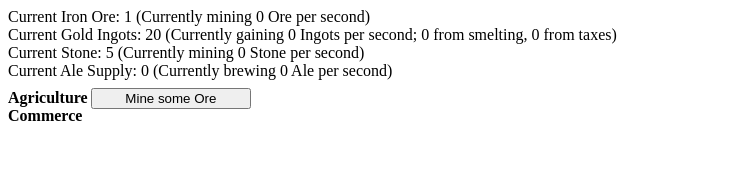
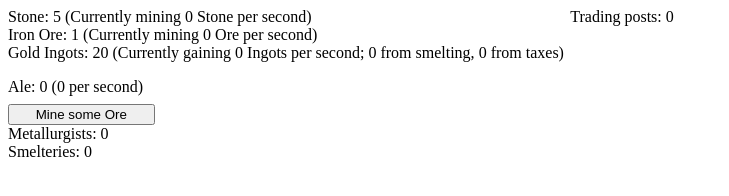
Before and after one commit to BookGolem/DwarfClicker, a plain HTML site: page index.html in a window 1280 px wide. Both pictures are taken after a click on the button "Mine some Ore". Shown: the whole page, without its empty margins (0-729 px from the left). Drawn offline with Linux system fonts and the light colour scheme.

Commit message:
Reorganised the layout of the game screen.

```diff
--- a/index.css
+++ b/index.css
@@ -1,13 +1,14 @@
-#resources{
-    padding-bottom: 0.5em;
+#masterLayout{
+    height:88%;
 }
 
 button{
-    width: 12em;
+    width: 11em;
 }
 
 .table{
     display:table;
+    padding-bottom: 0.5em;
 }
 
 .tr{
@@ -28,5 +29,5 @@ button{
 }
 
 .scrollOverflow{
-    overflow: scroll;
+    overflow-x: scroll;
 }
--- a/index.html
+++ b/index.html
@@ -6,93 +6,120 @@
         <link rel="stylesheet" type="text/css" href="index.css">
     </head>
     <body>
-        <div id="resources">
-            <div id="oreData">Current Iron Ore: <span id="oreNum">0</span> (Currently mining <span id="oreSpeed">0</span> Ore per second)</div>
-            <div id="ironData">Current Iron Ingots: <span id="ironIngotNum">0</span> (Currently smelting <span id="ironIngotSpeed">0</span> Ingots per second)</div>
-            <div id="goldData">Current Gold Ore: <span id="goldNum">0</span> (Currently mining <span id="goldSpeed">0</span> Gold per second)</div>
-            <div id="goldIngotData">
-                Current Gold Ingots: <span id="goldIngotNum">100</span>
+        <div id="masterLayout" class="table">
+            <div class="tr">
+                <div class="td">
+                    <div id="resources" class="table">
+                        <div class="tr">
+                            <div id="stoneData" class="td">Stone: <span id="stoneNum">0</span> (Currently mining <span id="stoneSpeed">0</span> Stone per second)</div>
+                            <div id="coalData" class="td">Coal: <span id="coalNum">0</span> (Currently mining <span id="coalSpeed">0</span> Coal per second)</div>
+                        </div>
+                        <div class="tr">
+                            <div id="oreData" class="td">Iron Ore: <span id="oreNum">0</span> (Currently mining <span id="oreSpeed">0</span> Ore per second)</div>
+                            <div id="ironData" class="td">Iron Ingots: <span id="ironIngotNum">0</span> (Currently smelting <span id="ironIngotSpeed">0</span> Ingots per second)</div>
+                        </div>
+                        <div class="tr">
+                            <div id="goldData" class="td">Gold Ore: <span id="goldNum">0</span> (Currently mining <span id="goldSpeed">0</span> Gold per second)</div>
+                            <div id="goldIngotData" class="td">
+                                Gold Ingots: <span id="goldIngotNum">100</span>
                                     (Currently gaining <span id="goldIngotSpeed">0</span> Ingots per second;
                                     <span id="smeltingGoldSpeed">0</span> from smelting, <span id="merchantGoldSpeed">0</span> from taxes)
                             </div>
-            <div id="stoneData">Current Stone: <span id="stoneNum">0</span> (Currently mining <span id="stoneSpeed">0</span> Stone per second)</div>
-            <div id="coalData">Current Coal: <span id="coalNum">0</span> (Currently mining <span id="coalSpeed">0</span> Coal per second)</div>
-            <div id="researchData">Currently researching at a rate of <span id="researchSpeed">0</span> per second</div>
-            <div id="popData">Current Population: <span id="popNum">0 / 0</span></div>
-            <div id="aleData">Current Ale Supply: <span id="aleNum">0</span> (Currently brewing <span id="aleProdSpeed">0</span> Ale per second)</div>
-            <div id="grainData">Current Grain Supply: <span id="grainNum">0</span> (Currently farming <span id="grainProdSpeed">0</span> Grain per second)</div>
                         </div>
-        <div class="table">
-            <div class="tr">
-                <div id="stats" class="td ">
-                    <div id="industrySector" class="stats">
-                        <b>Industry</b>
-                        <div id="minerData">Number of miners: <span id="numMiners">0</span></div>
-                        <div id="drillData">Number of steam drills: <span id="numDrills">0</span></div>
-                        <div id="metallurgistData">Number of metallurgists: <span id="numMetallurgists">0</span></div>
-                    </div>
-                    <div id="architectureSector">
-                        <b>Architecture</b>
-                        <div id="burrowData">Number of dwarf burrows: <span id="numBurrows">0</span></div>
-                        <div id="shedData">Number of drill sheds: <span id="numSheds">0</span></div>
-                        <div id="smelteryData">Number of smelteries: <span id="numSmelteries">0</span></div>
-                        <div id="traderData">Number of trading posts: <span id="numTraders">0</span></div>
-                        <div id="breweryData">Number of brewaries: <span id="numBrewaries">0</span></div>
-                        <div id="farmData">Number of farms: <span id="numFarms">0</span></div>
                     </div>
 
-                    <div id="agricultureSector">
-                        <b>Agriculture</b>
-                        <div id="brewsterData">Number of brewsters: <span id="numBrewsters">0 / 0</span></div>
-                        <div id="farmerData">Number of farmers: <span id="numFarmers">0 / 0</span></div>
+                    <div id="popSector" class="table">
+                        <div class="tr">
+                            <div class="td">
+                                <div id="popData" class="stats">Population: <span id="popNum">0 / 0</span></div>
+                                <div id="burrowData">Dwarf burrows: <span id="numBurrows">0</span></div>
                             </div>
-                    <div id="commerceSector">
-                        <b>Commerce</b>
-                        <div id="merchantData">Number of Merchants: <span id="numMerchants">0 / 0</span></div>
+                            <div class="td"><button id="buildBurrowButton" title="You'll need housing before you can recruit more dwarfs.">Construct Dwarf Burrow <br>(costs <span id="burrowCost">100</span> Stone)</button></div>
                         </div>
                     </div>
-                <div id="miningControls" class="td">
-                    <div><button id="mineButton" title="Get in there and mine some ore!">Mine some Ore</button></div>
-                    <div><button id="hireMinerButton" title="Hire a dwarf to mine ore for you.">Hire Dwarf Miner <br>(costs <span id="minerCost">10</span> Gold)</button></div>
-                    <div><button id="hireDrillButton" title="Construct a Steam Drill to bore for ore!">Hire Steam Drill Team
-                        <br>(costs <span id="drillCost">120</span> Gold)
-                        <br>(costs <span id="drillIronCost">500</span> Iron)</button></div>
-                    <div><button id="hireMetallurgistButton" title="Hire a dwarf to work the smeltery.">Hire Metallurgist <br>(costs <span id="metallurgistCost">50</span> Gold)</button></div>
+
+                    <div id="agricultureSector" class="table">
+                        <div class="tr">
+                            <div class="td">
+                                <div id="brewsterData">Brewsters: <span id="numBrewsters">0 / 0</span></div>
+                                <div id="breweryData">Brewaries: <span id="numBrewaries">0</span></div>
+                                <div id="aleData">Ale: <span id="aleNum">0</span> (<span id="aleProdSpeed">0</span> per second)</div>
                             </div>
-                <div id="buildingControls" class="td">
-                    <div><button id="buildBurrowButton" title="You'll need housing before you can recruit more dwarfs.">Construct Dwarf Burrow <br>(costs <span id="burrowCost">100</span> Stone)</button></div>
-                    <div><button id="buildShedButton" title="We need somewhere to build and store Steam Drills.">Construct Drill Shed <br>(costs <span id="shedCost">3000</span> Stone)</button></div>
-                    <div><button id="buildSmelteryButton" title="Time to turn ore into metal.">Construct Smeltery <br>(costs <span id="smelteryCost">2000</span> Stone)</button></div>
-                    <div><button id="buildTraderButton" title="Buy goods and set up trade deals.">Construct Trading Post <br>(costs <span id="traderCost">100</span> Stone)</button></div>
-                    <div><button id="buildBreweryButton" title="We'll make our own ale!">Construct Brewery <br>(costs <span id="breweryCost">2500</span> Stone)</button></div>
-                    <div><button id="buildFarmButton" title="Farming should take pressure off our merchants.">Construct Farm
+                            <div class="td"><button id="hireBrewsterButton" title="Get that brew brewin'!">Hire Brewster <br>(costs <span id="brewsterCost">75</span> Gold)</button></div>
+                            <div class="td"><button id="buildBreweryButton" title="We'll make our own ale!">Construct Brewery <br>(costs <span id="breweryCost">2500</span> Stone)</button></div>
+                            <div class="td">
+                                <div id="farmerData">Farmers: <span id="numFarmers">0 / 0</span></div>
+                                <div id="farmData">Farms: <span id="numFarms">0</span></div>
+                                <div id="grainData">Grain: <span id="grainNum">0</span> (<span id="grainProdSpeed">0</span> per second)</div>
+                            </div>
+                            <div class="td"><button id="hireFarmerButton" title="Get farming!">Hire Farmer <br>(costs <span id="farmerCost">40</span> Gold)</button></div>
+                            <div class="td"><button id="buildFarmButton" title="Farming should take pressure off our merchants.">Construct Farm
                                     <br>(costs <span id="farmCost">2500</span> Stone)
                                     <br>(costs <span id="farmGrainCost">1500</span> Grain)</button></div>
                         </div>
-                <div id="agricultureControls" class="td">
-                    <div><button id="hireBrewsterButton" title="Get that brew brewin'!">Hire Brewster <br>(costs <span id="brewsterCost">75</span> Gold)</button></div>
-                    <div><button id="hireFarmerButton" title="Get farming!">Hire Farmer <br>(costs <span id="farmerCost">40</span> Gold)</button></div>
                     </div>
+
+                    <div id="industrySector" class="table">
+                        <div class="tr"><div class="td"><button id="mineButton" title="Get in there and mine some ore!">Mine some Ore</button></div></div>
+                        <div class="tr">
+                            <div id="minerData" class="td stats">Miners: <span id="numMiners">0</span></div>
+                            <div class="td"><button id="hireMinerButton" title="Hire a dwarf to mine ore for you.">Hire Dwarf Miner <br>(costs <span id="minerCost">10</span> Gold)</button></div>
+                        </div>
+                        <div class="tr">
+                            <div class="td">
+                                <div id="drillData">Steam drills: <span id="numDrills">0</span></div>
+                                <div id="shedData">Drill sheds: <span id="numSheds">0</span></div>
+                            </div>
+                            <div class="td"><button id="hireDrillButton" title="Construct a Steam Drill to bore for ore!">Hire Steam Drill Team
+                                    <br>(costs <span id="drillCost">120</span> Gold)
+                                    <br>(costs <span id="drillIronCost">500</span> Iron)</button></div>
+                            <div class="td"><button id="buildShedButton" title="We need somewhere to build and store Steam Drills.">Construct Drill Shed <br>(costs <span id="shedCost">3000</span> Stone)</button></div>
+                        </div>
+                        <div class="tr">
+                            <div class="td">
+                                <div id="metallurgistData">Metallurgists: <span id="numMetallurgists">0</span></div>
+                                <div id="smelteryData">Smelteries: <span id="numSmelteries">0</span></div>
+                            </div>
+                            <div class="td"><button id="hireMetallurgistButton" title="Hire a dwarf to work the smeltery.">Hire Metallurgist <br>(costs <span id="metallurgistCost">50</span> Gold)</button></div>
+                            <div class="td"><button id="buildSmelteryButton" title="Time to turn ore into metal.">Construct Smeltery <br>(costs <span id="smelteryCost">2000</span> Stone)</button></div>
+                        </div>
+                    </div>
+                </div>
+                <div class="td">
+                    <div id="commerceSector"class="table">
+                        <div class="tr">
+                            <div class="td ">
+                                <div id="merchantData">Merchants: <span id="numMerchants">0 / 0</span></div>
+                                <div id="traderData">Trading posts: <span id="numTraders">0</span></div>
+                            </div>
+                            <div class="td"><button id="hireMerchantButton" title="Get trading, get gold!">Hire Merchant <br>(costs <span id="merchantCost">40</span> Gold)</button></div>
+                            <div class="td"><button id="buildTraderButton" title="Buy goods and set up trade deals.">Construct Trading Post <br>(costs <span id="traderCost">100</span> Stone)</button></div>
+
+                        </div>
+                        <div class="tr">
                             <div id="commerceControls" class="td">
-                    <div><button id="hireMerchantButton" title="Get trading, get gold!">Hire Merchant <br>(costs <span id="merchantCost">40</span> Gold)</button></div>
                                 <div><button id="purchaseAleButton" title="Mining is thirsty work!">Purchase Ale <br>(costs <span id="aleCost">100</span> Gold)</button></div>
                                 <div><button id="purchaseGrainButton" title="Brewing ale takes grain...">Purchase Grain <br>(costs <span id="grainCost">25</span> Gold)</button></div>
                                 <div><button id="sellIronOreButton" title="We need gold.">Sell Iron Ore <br>(100 ore : 10 gold ingot)</div>
                                 <div><button id="sellIronBarsButton" title="Iron is useful, but it sells well too!">Sell Iron Bars <br>(100 bars : 30 gold ingots)</div>
                             </div>
                         </div>
+                    </div>
+                </div>
+            </div>
+        </div>
 
-        </div>
         <div id="engineeringSector" class="scrollOverflow">
             <div class="table">
                 <div id="researchControls" class="tr">
                     <div class="td ">
+                        <div id="engineerData">Engineers: <span id="numEngineers">0 / 0</span></div>
                         <div id="workshopData" class="stats">Engineer's workshops: <span id="numWorkshops">0</span></div>
-                        <div id="engineerData">Engineers: <span id="numEngineers">0 / 0</span></div>
+                        <div id="researchData">Research rate: <span id="researchSpeed">0</span> per second</div>
                     </div>
 
+                    <div class="td"><button id="hireEngineerButton" title="Recruit an Engineer to come up with some improvements.">Hire Dwarf Engineer <br>(costs <span id="engineerCost">100</span> Gold)</button></div>
                     <div class="td"><button id="buildWorkshopButton" title="The Engineers' Guild is always coming up with new ideas...">Construct Engineer's Workshop <br>(costs <span id="workshopCost">1000</span> Stone)</button></div>
-                    <div class="td"><button id="hireEngineerButton" title="Recruit an Engineer to come up with some improvements.">Hire Dwarf Engineer <br>(costs <span id="engineerCost">100</span> Gold)</button></div>
 
                     <div class="td"><button id="researchGoldMiningButton" title="Finally, what we've been looking for!'">Gold Mining <br>(<span id="goldResearchProgress">0</span>/1000)</button></div>
                     <div class="td"><button id="researchCoalMiningButton" title="We need a better source of fuel...">Coal Mining <br>(<span id="coalResearchProgress">0</span>/2000)</button></div>
--- a/index.js
+++ b/index.js
@@ -446,7 +446,6 @@ function onMinerClick(){
     document.getElementById("minerCost").innerHTML = parseInt(minerCost);
 
     if(numberOfMiners == 1){
-        document.getElementById("industrySector").style.display = '';
         document.getElementById("minerData").style.display = '';
     }
 }
@@ -501,7 +500,6 @@ function onHouseClick(){
 
     if(numberOfBurrows <= 1){
         document.getElementById("hireMinerButton").style.display = '';
-        document.getElementById("architectureSector").style.display = '';
         document.getElementById("popData").style.display = '';
         document.getElementById("burrowData").style.display = '';
     }
@@ -729,8 +727,6 @@ document.addEventListener("DOMContentLoaded", function(event) {
 
     document.getElementById("merchantData").style.display = 'none';
 
-    document.getElementById("industrySector").style.display = 'none';
-    document.getElementById("architectureSector").style.display = 'none';
     document.getElementById("engineeringSector").style.display = 'none';
 
     document.getElementById("hireMinerButton").style.display = 'none';
```
Lines whose indentation alone changed are shown as unchanged.
